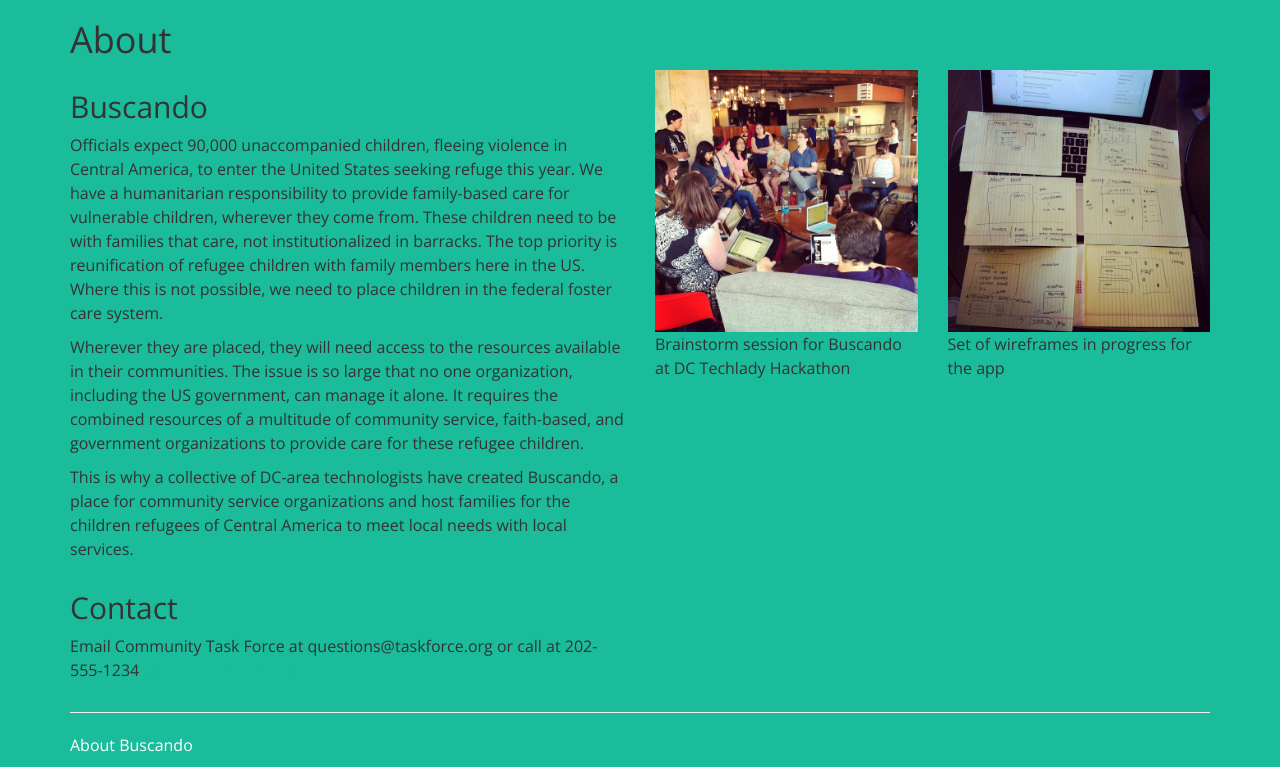
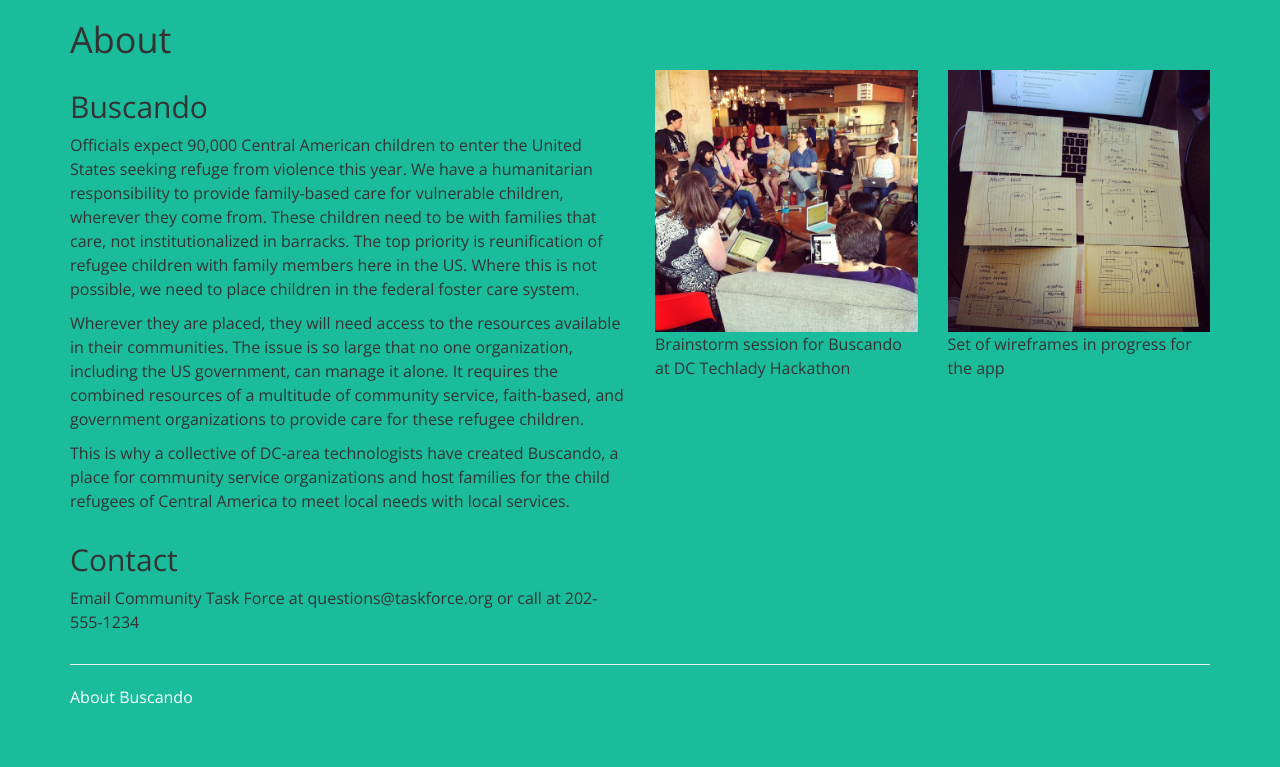
Before and after one commit to aliyarahman/buscando, a Django app: page /about/ in a window 1280 px wide. Shown: the part 52-819 px from the top of the page. After the commit the page ends 756 px from the top, so only its background shows below. Run offline with Django 3.2, Linux system fonts and the light colour scheme; parts of the project's set-up code (start-up, migrations or seed data) failed here and were passed over; some libraries are stand-ins or nearby versions.

Commit message:
Update about.html
"Children refugees" -> "child refugees"
"unaccompanied children, fleeing violence in Central America" -> "Central American children to enter the United States seeking refuge from violence"

```diff
--- a/app/templates/about.html
+++ b/app/templates/about.html
@@ -8,11 +8,11 @@
 <div class="row">
 	<div class="col-md-6">
 		<h2>Buscando</h2>
-		<p>Officials expect 90,000 unaccompanied children, fleeing violence in Central America, to enter the United States seeking refuge this year. We have a humanitarian responsibility to provide family-based care for vulnerable children, wherever they come from. These children need to be with families that care, not institutionalized in barracks. The top priority is reunification of refugee children with family members here in the US. Where this is not possible, we need to place children in the federal foster care system.</p>
+		<p>Officials expect 90,000 Central American children to enter the United States seeking refuge from violence this year. We have a humanitarian responsibility to provide family-based care for vulnerable children, wherever they come from. These children need to be with families that care, not institutionalized in barracks. The top priority is reunification of refugee children with family members here in the US. Where this is not possible, we need to place children in the federal foster care system.</p>
 
 		<p> Wherever they are placed, they will need access to the resources available in their communities. The issue is so large that no one organization, including the US government, can manage it alone. It requires the combined resources of a multitude of community service, faith-based, and government organizations to provide care for these refugee children.</p>
 
-		<p>This is why a collective of DC-area technologists have created Buscando, a place for community service organizations and host families for the children refugees of Central America to meet local needs with local services.</p>
+		<p>This is why a collective of DC-area technologists have created Buscando, a place for community service organizations and host families for the child refugees of Central America to meet local needs with local services.</p>
 	</div>
 	<div class="col-md-3">
 		<figure>
```
